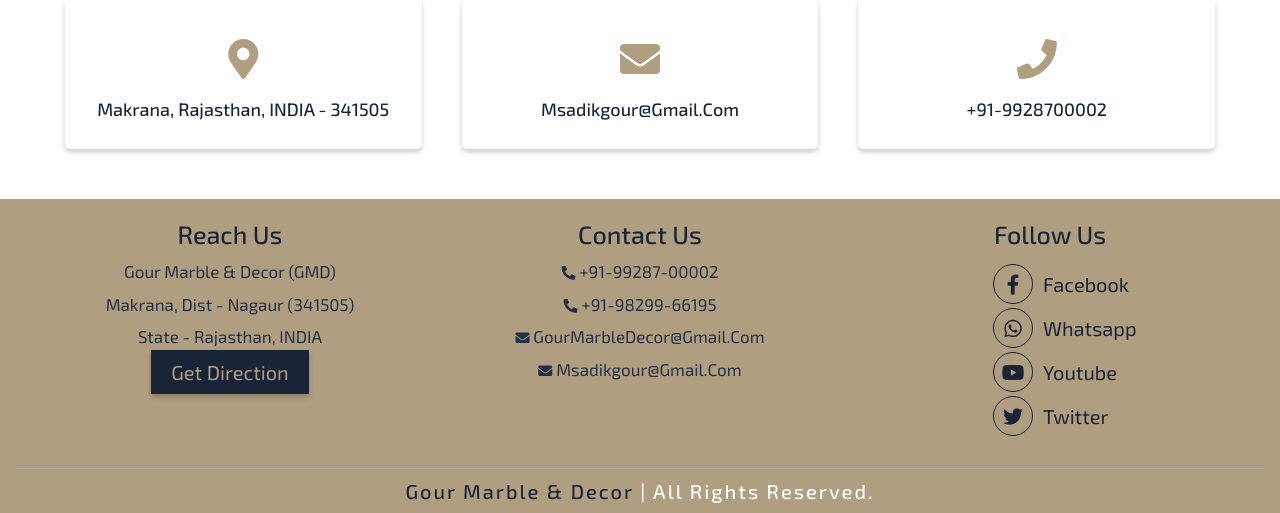
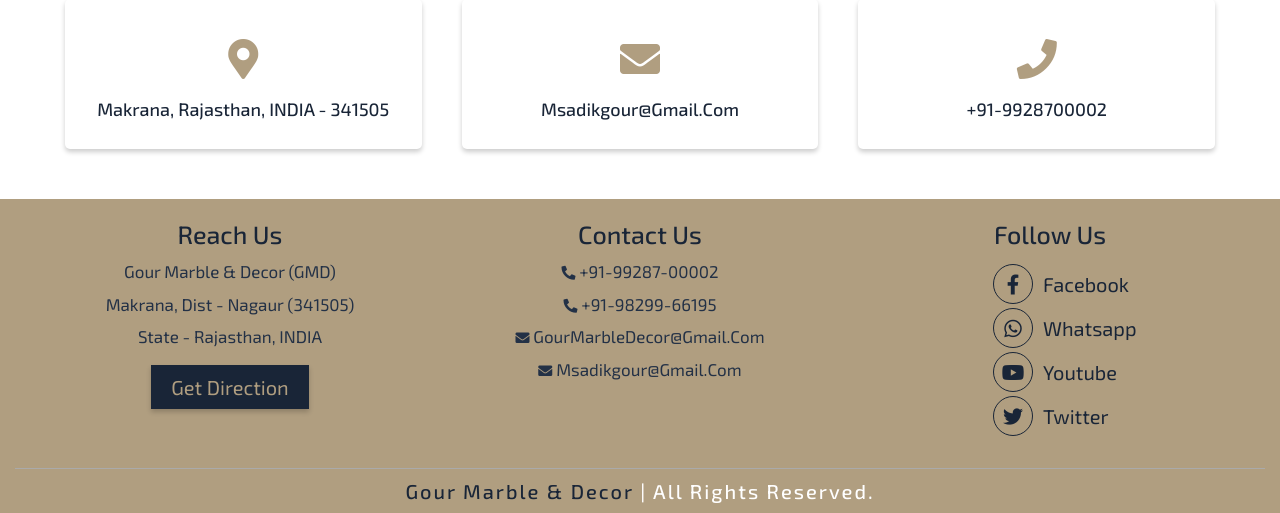
Before and after one commit to mdakibg/gmd, a Django app: page / in a window 1280 px wide. Shown: the part 4792-5305 px from the top of the page. Run offline with Django 3.2, Linux system fonts and the light colour scheme; data comes from the database, SQL or seed files in the repository; some libraries are stand-ins or nearby versions.

Commit message:
updated style.css

```diff
--- a/static/info/css/style.css
+++ b/static/info/css/style.css
@@ -486,9 +486,10 @@
   margin-bottom: 0.7rem;
 }
 
-.footer .direction{
+.footer .direction-btn{
   padding-top: 1.2rem;
   padding-bottom: 1.2rem;
+  margin-top: 1rem;
 }
 
 .footer .direction-btn a{
```
